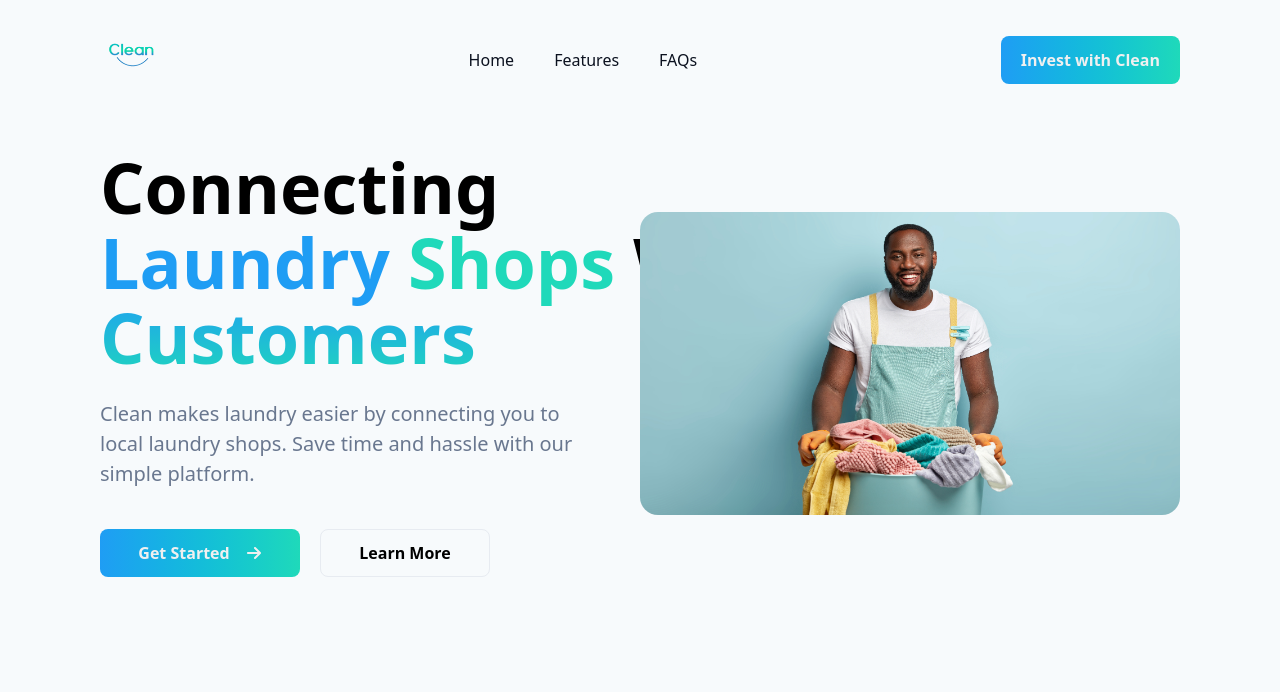
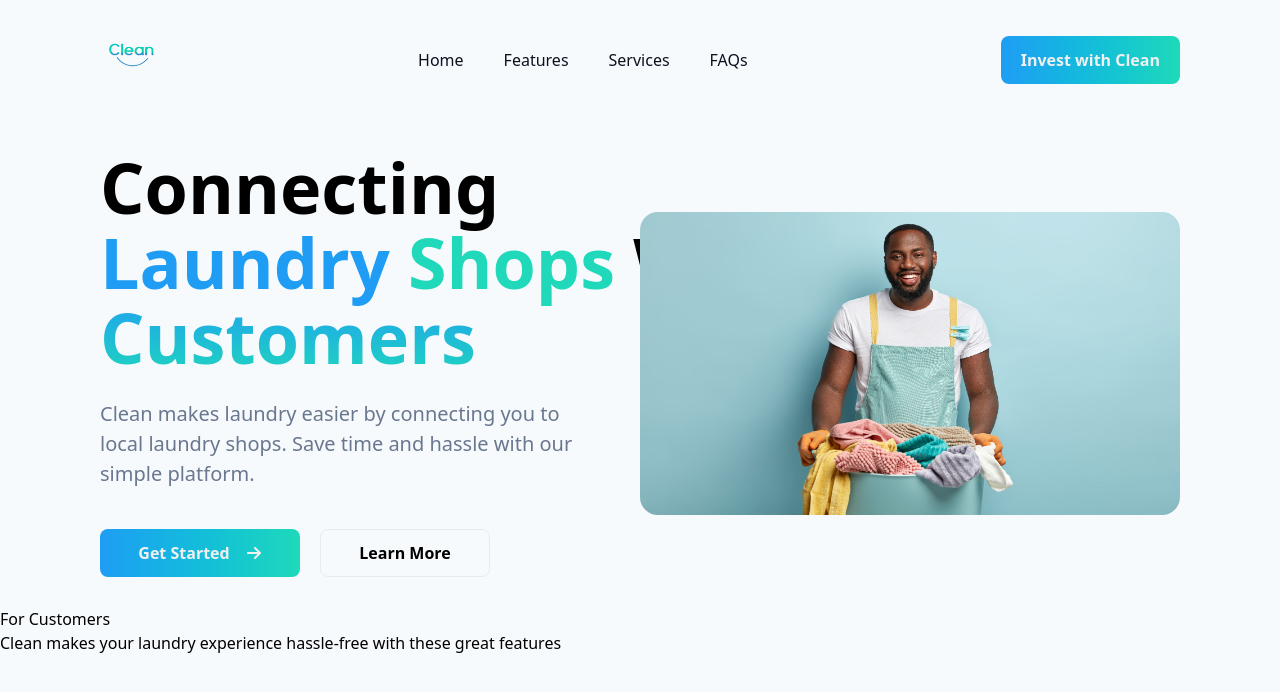
Before and after one commit to annaelowigho/Clean, a React (Vite) app: page / in a window 1280 px wide. Shown: the top 692 px of the page. Built offline with nearby package versions, Linux system fonts and the light colour scheme.

Commit message:
added for customers

```diff
--- /dev/null
+++ b/src/Components/ForCustomers.jsx
@@ -0,0 +1,26 @@
+import React from 'react'
+import { MdOutlineAccessTime } from "react-icons/md";
+
+const Cus = [
+    {
+        icon: MdOutlineAccessTime,
+        title: "Save Time",
+        description: "Save Time Skip the hassle of doing laundry yourself. Our platform connects you to professional services."
+    },
+    {
+        icon: MdOutlineAccessTime,
+        title: "Save Time",
+        description: "Save Time Skip the hassle of doing laundry yourself. Our platform connects you to professional services."
+    }
+]
+
+const ForCustomers = () => {
+  return (
+    <>
+        <h1>For Customers</h1>
+        <p>Clean makes your laundry experience hassle-free with these great features</p>
+    </>
+  )
+}
+
+export default ForCustomers
--- a/src/Pages/Homepage.jsx
+++ b/src/Pages/Homepage.jsx
@@ -1,5 +1,6 @@
 import React from 'react'
 import { FaArrowRight } from "react-icons/fa6";
+import ForCustomers from '../Components/ForCustomers';
 
 const Homepage = () => {
   return (
@@ -28,6 +29,7 @@ const Homepage = () => {
           <img src="/assets/hero-img.png" alt="Hero-image" className='rounded-[18px] '/>
         </div>
       </div>
+      <ForCustomers />
     </>
   )
 }
--- a/src/layout/Nav.jsx
+++ b/src/layout/Nav.jsx
@@ -13,6 +13,7 @@ const Nav = () => {
         <ul className="md:flex items-center gap-10 text-[#0b111f] text-[16px] font-medium hidden">
           <li className="cursor-pointer hover:text-[#1f9df4] hover:border-[#1fd9ba] hover:border-b-[2px]">Home</li>
           <li className="cursor-pointer hover:text-[#1f9df4] hover:border-[#1fd9ba] hover:border-b-[2px]">Features</li>
+          <li className="cursor-pointer hover:text-[#1f9df4] hover:border-[#1fd9ba] hover:border-b-[2px]">Services</li>
           <li className="cursor-pointer hover:text-[#1f9df4] hover:border-[#1fd9ba] hover:border-b-[2px]">FAQs</li>
         </ul>
 
```
